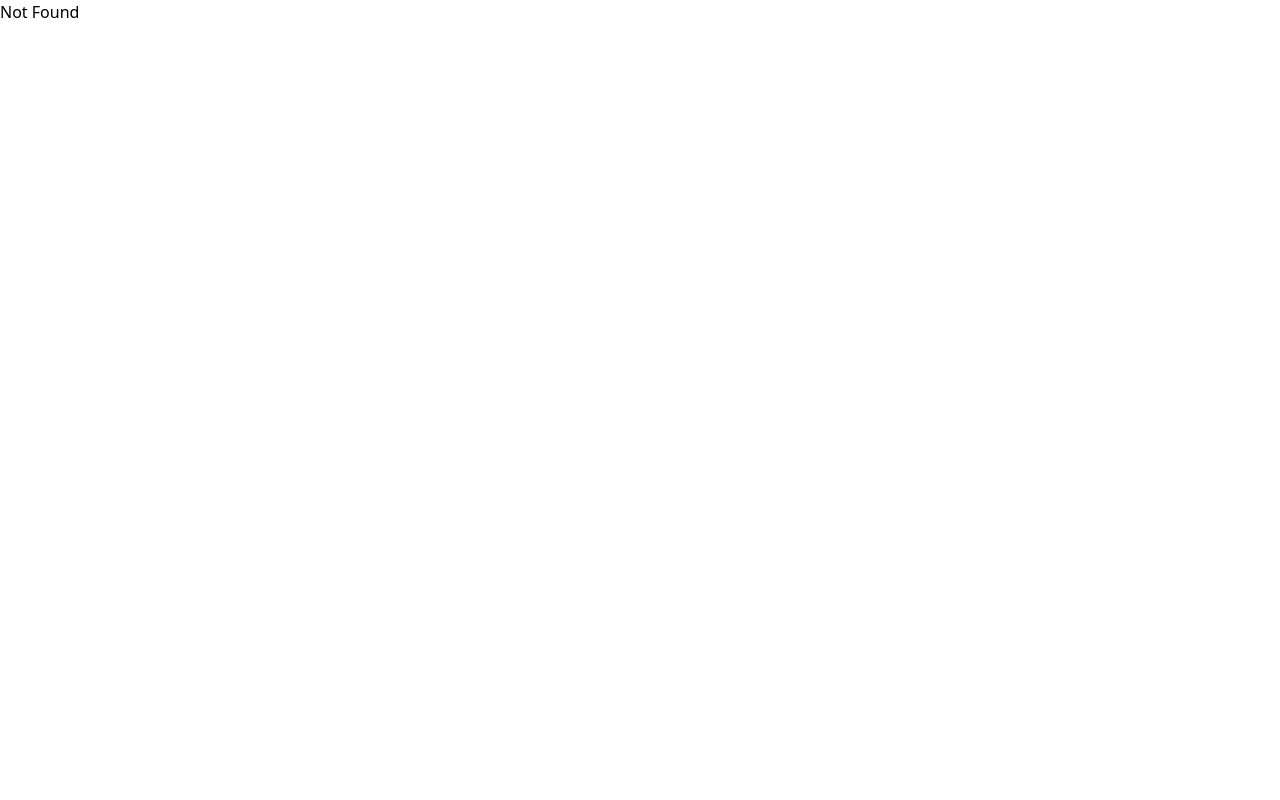
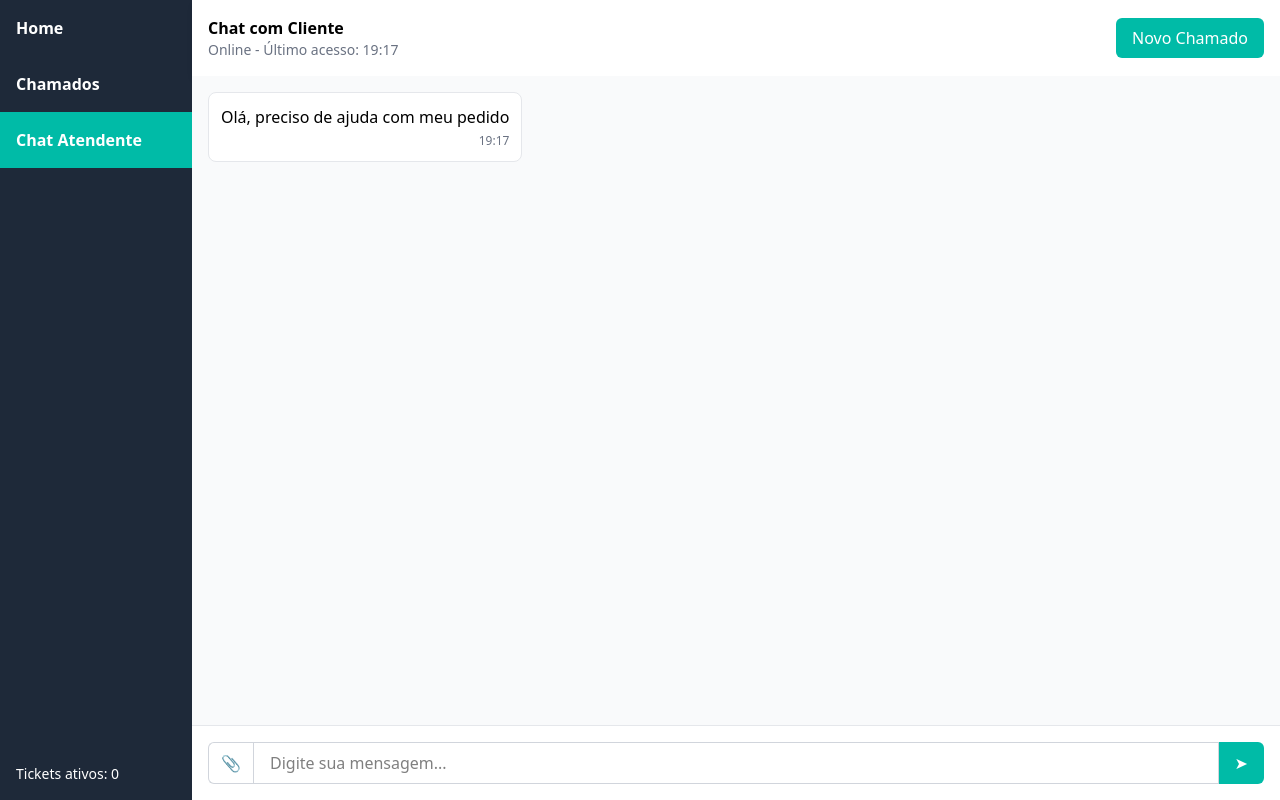
Before and after one commit to Salvadorri/SuportFlow, a React (Vite) app in the folder frontend/: page /chatchamado in a window 1280 px wide. Built offline with nearby package versions, Linux system fonts and the light colour scheme.

Commit message:
update chatchamado

```diff
--- /dev/null
+++ b/frontend/src/components/dashboard/chatchamado.tsx
@@ -0,0 +1,183 @@
+import React, { useState, useEffect, useRef } from 'react';
+
+interface Message {
+  id: number;
+  sender: 'user' | 'attendant';
+  text: string;
+  timestamp: Date;
+}
+
+interface Ticket {
+  id: number;
+  subject: string;
+  status: 'open' | 'in-progress' | 'resolved';
+  createdAt: Date;
+}
+
+const ChatAtendente: React.FC = () => {
+  const [messages, setMessages] = useState<Message[]>([
+    {
+      id: 1,
+      sender: 'user',
+      text: 'Olá, preciso de ajuda com meu pedido',
+      timestamp: new Date(),
+    },
+  ]);
+  const [inputMessage, setInputMessage] = useState('');
+  const [activeTickets, setActiveTickets] = useState<Ticket[]>([]);
+  const messagesEndRef = useRef<null | HTMLDivElement>(null);
+
+  useEffect(() => {
+    // Exemplo de chamada a API para carregar mensagens anteriores
+    // fetchPreviousMessages();
+
+    // Exemplo de chamada a API para carregar tickets ativos
+    // fetchActiveTickets();
+  }, []);
+
+  useEffect(() => {
+    scrollToBottom();
+  }, [messages]);
+
+  const scrollToBottom = () => {
+    messagesEndRef.current?.scrollIntoView({ behavior: 'smooth' });
+  };
+
+  const handleSendMessage = () => {
+    if (inputMessage.trim() === '') return;
+
+    const newMessage: Message = {
+      id: messages.length + 1,
+      sender: 'attendant',
+      text: inputMessage,
+      timestamp: new Date(),
+    };
+
+    setMessages([...messages, newMessage]);
+    setInputMessage('');
+
+    // Simulação de resposta automática após 1 segundo
+    setTimeout(() => {
+      const autoResponse: Message = {
+        id: messages.length + 2,
+        sender: 'user',
+        text: 'Obrigado pela resposta!',
+        timestamp: new Date(),
+      };
+      setMessages(prev => [...prev, autoResponse]);
+    }, 1000);
+  };
+
+  const createNewTicket = () => {
+    const newTicket: Ticket = {
+      id: activeTickets.length + 1,
+      subject: 'Novo chamado',
+      status: 'open',
+      createdAt: new Date(),
+    };
+
+    setActiveTickets([...activeTickets, newTicket]);
+
+    // Adiciona mensagem informando sobre o novo chamado
+    const newMessage: Message = {
+      id: messages.length + 1,
+      sender: 'attendant',
+      text: `Chamado #${newTicket.id} aberto com sucesso.`,
+      timestamp: new Date(),
+    };
+
+    setMessages([...messages, newMessage]);
+  };
+
+  const formatTime = (date: Date) => {
+    return `${date.getHours()}:${date.getMinutes().toString().padStart(2, '0')}`;
+  };
+
+  return (
+    <div className="flex h-screen bg-gray-100">
+      {/* Sidebar */}
+      <div className="w-48 bg-gray-800 text-white flex flex-col">
+        <div className="p-4 font-bold">
+          Home
+        </div>
+        <div className="p-4 font-bold">
+          Chamados
+        </div>
+        <div className="p-4 font-bold bg-teal-500">
+          Chat Atendente
+        </div>
+        <div className="mt-auto p-4 text-sm">
+          Tickets ativos: {activeTickets.length}
+        </div>
+      </div>
+
+      {/* Main Content */}
+      <div className="flex-1 flex flex-col">
+        {/* Chat Header */}
+        <div className="bg-white p-4 shadow-md flex justify-between items-center">
+          <div>
+            <h1 className="font-bold">Chat com Cliente</h1>
+            <p className="text-sm text-gray-500">Online - Último acesso: {formatTime(new Date())}</p>
+          </div>
+          <button
+            onClick={createNewTicket}
+            className="bg-teal-500 text-white px-4 py-2 rounded-md hover:bg-teal-600"
+          >
+            Novo Chamado
+          </button>
+        </div>
+
+        {/* Messages Container */}
+        <div className="flex-1 overflow-y-auto p-4 bg-gray-50">
+          {messages.map((message) => (
+            <div
+              key={message.id}
+              className={`mb-4 flex ${message.sender === 'attendant' ? 'justify-end' : 'justify-start'}`}
+            >
+              <div
+                className={`max-w-xs md:max-w-md rounded-lg p-3 ${
+                  message.sender === 'attendant'
+                    ? 'bg-teal-500 text-white'
+                    : 'bg-white border border-gray-200'
+                }`}
+              >
+                <p>{message.text}</p>
+                <p className={`text-xs mt-1 text-right ${
+                  message.sender === 'attendant' ? 'text-teal-100' : 'text-gray-500'
+                }`}>
+                  {formatTime(message.timestamp)}
+                </p>
+              </div>
+            </div>
+          ))}
+          <div ref={messagesEndRef} />
+        </div>
+
+        {/* Input Area */}
+        <div className="bg-white p-4 border-t border-gray-200">
+          <div className="flex">
+            <button className="px-3 text-gray-500 flex items-center justify-center border border-gray-300 border-r-0 rounded-l-md hover:bg-gray-100">
+              📎
+            </button>
+            <input
+              type="text"
+              value={inputMessage}
+              onChange={(e) => setInputMessage(e.target.value)}
+              onKeyPress={(e) => e.key === 'Enter' && handleSendMessage()}
+              placeholder="Digite sua mensagem..."
+              className="flex-1 border border-gray-300 px-4 py-2 focus:outline-none focus:ring-2 focus:ring-teal-500"
+            />
+            <button
+              onClick={handleSendMessage}
+              className="bg-teal-500 text-white px-4 py-2 rounded-r-md hover:bg-teal-600 flex items-center justify-center"
+            >
+              ➤
+            </button>
+          </div>
+        </div>
+      </div>
+    </div>
+  );
+};
+
+export default ChatAtendente;
--- a/frontend/src/components/dashboard/edit_VerChamado.tsx
+++ b/frontend/src/components/dashboard/edit_VerChamado.tsx
@@ -205,7 +205,7 @@ export default function VisualizarChamado() {
 
           {/* Histórico e Comentários */}
           <div className="mt-8">
-            <h2 className="text-xl font-bold mb-4">Histórico</h2>
+            <h2 className="text-xl font-bold mb-4">Histórico Resolução</h2>
             <div className="space-y-4 mb-4">
               {chamado.historico.map((item, index) => (
                 <div key={index} className="bg-gray-50 p-4 rounded">
--- a/frontend/src/components/dashboard/index.tsx
+++ b/frontend/src/components/dashboard/index.tsx
@@ -71,6 +71,7 @@ const index = () => {
             <li className="mb-2 hover:bg-gray-700 p-2 rounded"><a href="#">Histórico</a></li>
             <li className="mb-2 hover:bg-gray-700 p-2 rounded"><a href="#">Feedbacks</a></li>
             <li className="mb-2 hover:bg-gray-700 p-2 rounded"><a href="#">Atribuir para atendente</a></li>
+            <li className="mb-2 hover:bg-gray-700 p-2 rounded"><a href="#">Chat Cliente</a></li>
           </ul>
         </nav>
       </aside>
--- /dev/null
+++ b/frontend/src/pages/chatchamado.tsx
@@ -0,0 +1,8 @@
+import ChatAtendente from "../components/dashboard/chatchamado";
+import chatchamado from "../components/dashboard/chatchamado";
+
+function chatchamadoPage() {
+  return <ChatAtendente/>;
+}
+
+export default chatchamadoPage;
--- a/frontend/src/routes/__root.tsx
+++ b/frontend/src/routes/__root.tsx
@@ -11,6 +11,7 @@ import { ChamadosRoute } from "./chamados";
 import { CriarChamadoRoute } from "./criarChamados";
 import { ChamadoHistoricoRoute } from "./chamadosHistorico";
 import { Edit_VerChamado } from "./edit_VerChamado";
+import { chatchamadoRoute } from "./chatchamado";
 
 // Cria um cliente para react-query (opcional, mas útil para gerenciamento de dados)
 const queryClient = new QueryClient();
@@ -39,6 +40,7 @@ const routeTree = rootRoute.addChildren([
   CriarChamadoRoute,
   ChamadoHistoricoRoute,
   Edit_VerChamado,
+  chatchamadoRoute,
 ]);
 // Cria o roteador
 export const router = new Router({ routeTree });
--- /dev/null
+++ b/frontend/src/routes/chatchamado.tsx
@@ -0,0 +1,9 @@
+import { Route } from "@tanstack/react-router";
+import { rootRoute } from "./__root";
+import chatchamadoPage from "../pages/chatchamado";
+
+export const chatchamadoRoute = new Route({
+  getParentRoute: () => rootRoute, // Define a rota pai (rootRoute)
+  path: "/chatchamado", // Define o caminho da rota
+  component: chatchamadoPage, // Componente a ser renderizado
+});
```
